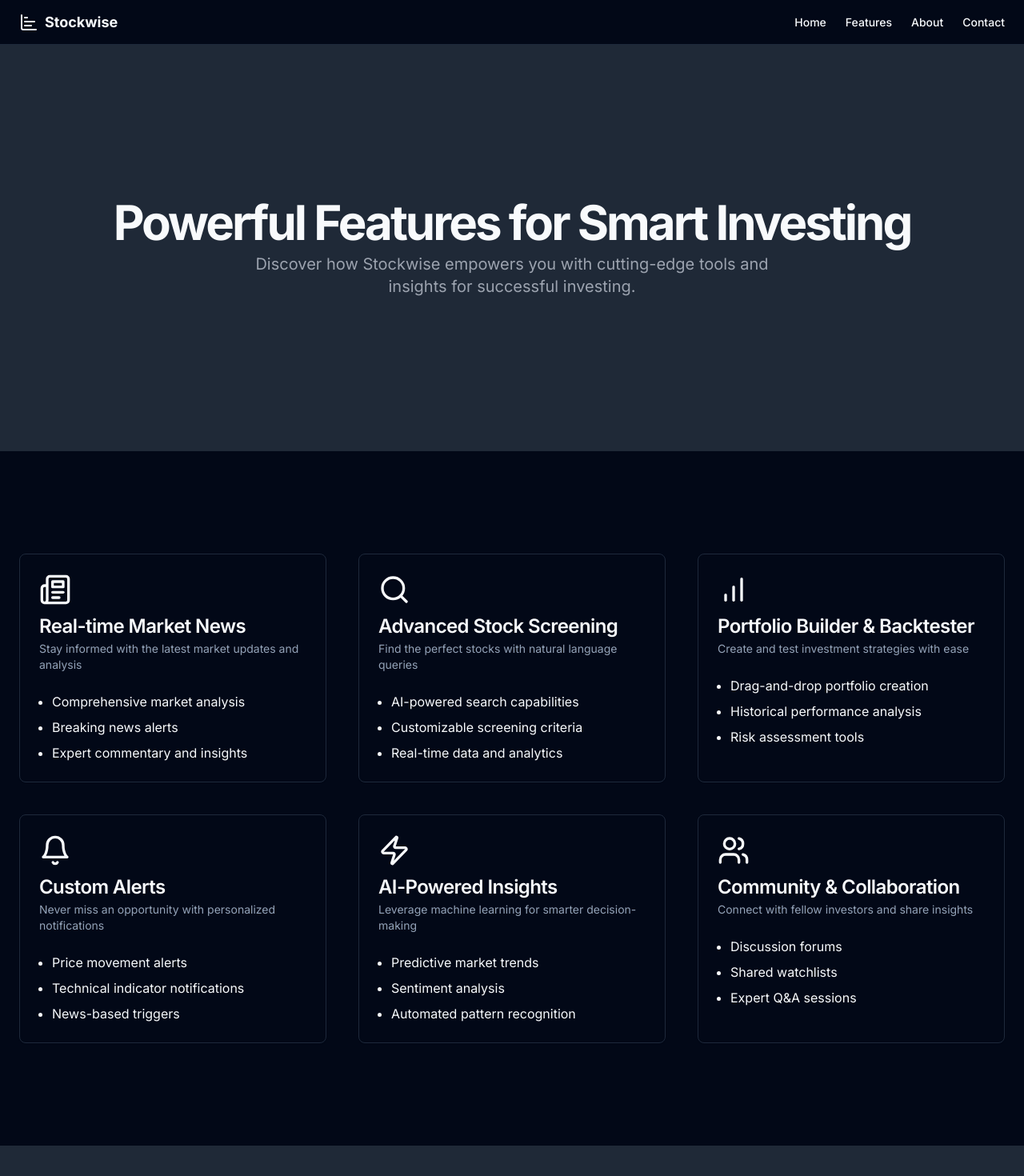
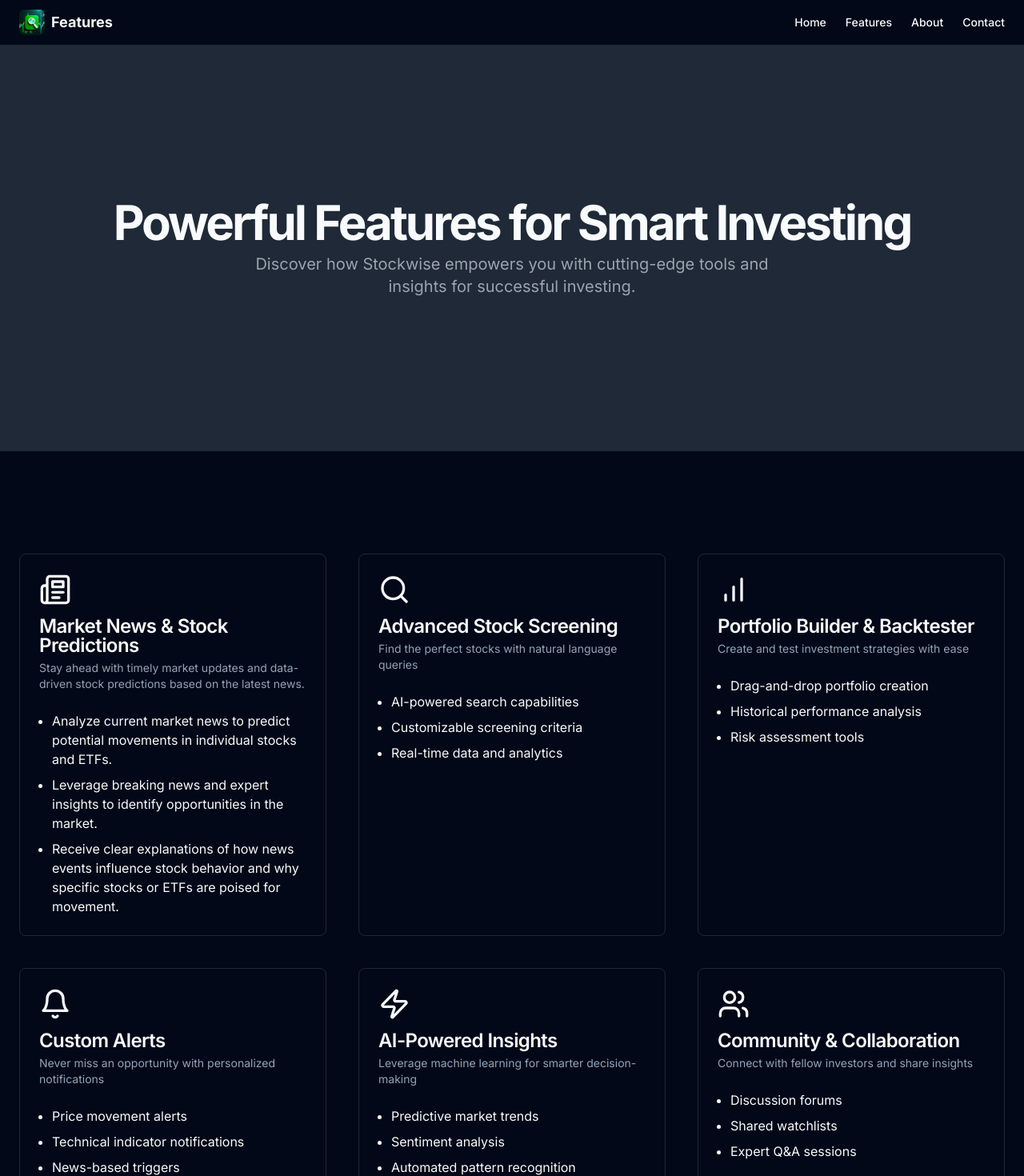
Before and after one commit to prostockwise/stockwise, a Next.js app: page /features in a window 1280 px wide. Shown: the top 1470 px of the page at 80% size. Built offline with nearby package versions, Linux system fonts and the light colour scheme.

Commit message:
improve navbar

```diff
--- a/app/about/page.tsx
+++ b/app/about/page.tsx
@@ -1,16 +1,6 @@
-import { Button } from "@/components/ui/button";
-import {
-  Card,
-  CardContent,
-  CardDescription,
-  CardHeader,
-  CardTitle,
-} from "@/components/ui/card";
-import { ChartBar, Linkedin, Mail, Twitter } from "lucide-react";
-import Image from "next/image";
-import Link from "next/link";
 import { Metadata } from "next";
 import { getURL } from "@/lib/utils";
+import { CommonNavbar } from "@/components/commonnavbar";
 
 export async function generateMetadata(): Promise<Metadata> {
   const url = getURL("/about");
@@ -24,116 +14,10 @@ export async function generateMetadata(): Promise<Metadata> {
   };
 }
 
-function Navbar() {
-  return (
-    <header className="px-4 lg:px-6 h-14 flex items-center border-b">
-      <Link
-        className="flex items-center justify-center"
-        href="/"
-        prefetch={false}
-      >
-        <ChartBar className="h-6 w-6" />
-        <span className="ml-2 text-lg font-bold">Stockwise</span>
-      </Link>
-      <nav className="ml-auto flex gap-4 sm:gap-6">
-        <Link
-          className="text-sm font-medium hover:underline underline-offset-4"
-          href="/"
-          prefetch={false}
-        >
-          Home
-        </Link>
-        <Link
-          className="text-sm font-medium hover:underline underline-offset-4"
-          href="/features"
-          prefetch={false}
-        >
-          Features
-        </Link>
-        <Link
-          className="text-sm font-medium hover:underline underline-offset-4"
-          href="/about"
-          prefetch={false}
-        >
-          About
-        </Link>
-        <Link
-          className="text-sm font-medium hover:underline underline-offset-4"
-          href="/contact"
-          prefetch={false}
-        >
-          Contact
-        </Link>
-      </nav>
-    </header>
-  );
-}
-
-function OurTeam() {
-  return (
-    <section className="w-full py-12 md:py-24 lg:py-32 bg-gray-100 dark:bg-gray-800">
-      <div className="container px-4 md:px-6">
-        <h2 className="text-3xl font-bold tracking-tighter sm:text-4xl md:text-5xl text-center mb-10">
-          Our Team
-        </h2>
-        <div className="grid gap-10 sm:grid-cols-2 lg:grid-cols-3">
-          {[
-            {
-              name: "Jane Doe",
-              role: "CEO & Co-founder",
-              image: "/placeholder.svg?height=400&width=400",
-            },
-            {
-              name: "John Smith",
-              role: "CTO & Co-founder",
-              image: "/placeholder.svg?height=400&width=400",
-            },
-            {
-              name: "Emily Johnson",
-              role: "Head of Product",
-              image: "/placeholder.svg?height=400&width=400",
-            },
-          ].map((member, index) => (
-            <Card key={index} className="overflow-hidden">
-              <CardHeader className="p-0">
-                <Image
-                  src={member.image}
-                  alt={member.name}
-                  width={400}
-                  height={400}
-                  className="object-cover w-full h-60"
-                />
-              </CardHeader>
-              <CardContent className="p-6">
-                <CardTitle>{member.name}</CardTitle>
-                <CardDescription>{member.role}</CardDescription>
-                <div className="flex space-x-4 mt-4">
-                  <Button variant="outline" size="icon">
-                    <Mail className="h-4 w-4" />
-                    <span className="sr-only">Email</span>
-                  </Button>
-                  <Button variant="outline" size="icon">
-                    <Linkedin className="h-4 w-4" />
-                    <span className="sr-only">LinkedIn</span>
-                  </Button>
-                  <Button variant="outline" size="icon">
-                    <Twitter className="h-4 w-4" />
-                    <span className="sr-only">Twitter</span>
-                  </Button>
-                </div>
-              </CardContent>
-            </Card>
-          ))}
-        </div>
-      </div>
-    </section>
-  );
-}
-
 export default function AboutPage() {
   return (
     <div className="flex flex-col min-h-screen">
-      <Navbar />
+      <CommonNavbar location="About" />
       <main className="flex-1">
         <section className="w-full py-12 md:py-24 lg:py-32 xl:py-48 bg-gray-100 dark:bg-gray-800">
           <div className="container px-4 md:px-6">
--- a/app/contact/page.tsx
+++ b/app/contact/page.tsx
@@ -22,6 +22,7 @@ import {
   DialogTitle,
 } from "@/components/ui/dialog";
 import { addContactMessage } from "@/lib/supabase/contact";
+import { CommonNavbar } from "@/components/commonnavbar";
 
 export default function ContactPage() {
   const [isOpen, setIsOpen] = useState(false);
@@ -50,38 +51,7 @@ export default function ContactPage() {
   };
   return (
     <div className="flex flex-col min-h-screen">
-      <header className="px-4 lg:px-6 h-14 flex items-center border-b">
-        <Link className="flex items-center justify-center" href="/">
-          <ChartBar className="h-6 w-6" />
-          <span className="ml-2 text-lg font-bold">Stockwise</span>
-        </Link>
-        <nav className="ml-auto flex gap-4 sm:gap-6">
-          <Link
-            className="text-sm font-medium hover:underline underline-offset-4"
-            href="/"
-          >
-            Home
-          </Link>
-          <Link
-            className="text-sm font-medium hover:underline underline-offset-4"
-            href="/features"
-          >
-            Features
-          </Link>
-          <Link
-            className="text-sm font-medium hover:underline underline-offset-4"
-            href="/about"
-          >
-            About
-          </Link>
-          <Link
-            className="text-sm font-medium hover:underline underline-offset-4"
-            href="/contact"
-          >
-            Contact
-          </Link>
-        </nav>
-      </header>
+      <CommonNavbar location="Contact Us" />
       <main className="flex-1">
         <section className="w-full py-12 md:py-24 lg:py-32 xl:py-48 bg-gray-100 dark:bg-gray-800">
           <div className="container px-4 md:px-6">
--- a/app/features/page.tsx
+++ b/app/features/page.tsx
@@ -19,6 +19,7 @@ import Link from "next/link";
 import { Input } from "@/components/ui/input";
 import { Metadata } from "next";
 import { getURL } from "@/lib/utils";
+import { CommonNavbar } from "@/components/commonnavbar";
 
 export async function generateMetadata(): Promise<Metadata> {
   const url = getURL("/features");
@@ -35,38 +36,7 @@ export async function generateMetadata(): Promise<Metadata> {
 export default function FeaturesPage() {
   return (
     <div className="flex flex-col min-h-screen">
-      <header className="px-4 lg:px-6 h-14 flex items-center border-b">
-        <Link className="flex items-center justify-center" href="/">
-          <ChartBar className="h-6 w-6" />
-          <span className="ml-2 text-lg font-bold">Stockwise</span>
-        </Link>
-        <nav className="ml-auto flex gap-4 sm:gap-6">
-          <Link
-            className="text-sm font-medium hover:underline underline-offset-4"
-            href="/"
-          >
-            Home
-          </Link>
-          <Link
-            className="text-sm font-medium hover:underline underline-offset-4"
-            href="/features"
-          >
-            Features
-          </Link>
-          <Link
-            className="text-sm font-medium hover:underline underline-offset-4"
-            href="/about"
-          >
-            About
-          </Link>
-          <Link
-            className="text-sm font-medium hover:underline underline-offset-4"
-            href="/contact"
-          >
-            Contact
-          </Link>
-        </nav>
-      </header>
+      <CommonNavbar location="Features" />
       <main className="flex-1">
         <section className="w-full py-12 md:py-24 lg:py-32 xl:py-48 bg-gray-100 dark:bg-gray-800">
           <div className="container px-4 md:px-6">
@@ -89,16 +59,27 @@ export default function FeaturesPage() {
               <Card>
                 <CardHeader>
                   <Newspaper className="h-10 w-10 mb-2 text-primary" />
-                  <CardTitle>Real-time Market News</CardTitle>
+                  <CardTitle>Market News & Stock Predictions</CardTitle>
                   <CardDescription>
-                    Stay informed with the latest market updates and analysis
+                    Stay ahead with timely market updates and data-driven stock
+                    predictions based on the latest news.
                   </CardDescription>
                 </CardHeader>
                 <CardContent>
                   <ul className="list-disc pl-4 space-y-2">
-                    <li>Comprehensive market analysis</li>
-                    <li>Breaking news alerts</li>
-                    <li>Expert commentary and insights</li>
+                    <li>
+                      Analyze current market news to predict potential movements
+                      in individual stocks and ETFs.
+                    </li>
+                    <li>
+                      Leverage breaking news and expert insights to identify
+                      opportunities in the market.
+                    </li>
+                    <li>
+                      Receive clear explanations of how news events influence
+                      stock behavior and why specific stocks or ETFs are poised
+                      for movement.
+                    </li>
                   </ul>
                 </CardContent>
               </Card>
--- a/app/page.tsx
+++ b/app/page.tsx
@@ -7,45 +7,9 @@ import { getURL, todayDate } from "@/lib/utils";
 import { Tables } from "@/types_db";
 import NewsCard from "@/components/newscard";
 import { Analyze } from "@/lib/types";
+import { CommonNavbar } from "@/components/commonnavbar";
 
 export const revalidate = 60;
-
-async function Navbar() {
-  return (
-    <header className="px-4 lg:px-6 h-14 flex items-center">
-      <Link className="flex items-center justify-center" href="/">
-        <ChartBar className="h-6 w-6" />
-        <span className="ml-2 text-lg font-bold">Stockwise</span>
-      </Link>
-      <nav className="ml-auto flex gap-4 sm:gap-6">
-        <Link
-          className="text-sm font-medium hover:underline underline-offset-4"
-          href="/features"
-        >
-          Features
-        </Link>
-        {/*<Link*/}
-        {/*  className="text-sm font-medium hover:underline underline-offset-4"*/}
-        {/*  href="#"*/}
-        {/*>*/}
-        {/*  Pricing*/}
-        {/*</Link>*/}
-        <Link
-          className="text-sm font-medium hover:underline underline-offset-4"
-          href="/about"
-        >
-          About
-        </Link>
-        <Link
-          className="text-sm font-medium hover:underline underline-offset-4"
-          href="/contact"
-        >
-          Contact
-        </Link>
-      </nav>
-    </header>
-  );
-}
 
 async function TitleAndDescription() {
   return (
@@ -179,7 +143,7 @@ async function WishList() {
 export default async function Home() {
   return (
     <div className="min-h-screen flex flex-col">
-      <Navbar />
+      <CommonNavbar />
       <main className="flex-1">
         <TitleAndDescription />
         <News />
--- /dev/null
+++ b/components/commonnavbar.tsx
@@ -0,0 +1,49 @@
+import Link from "next/link";
+import Image from "next/image";
+
+export async function CommonNavbar({ location }: { location: string | null }) {
+  return (
+    <header className="px-4 lg:px-6 h-14 flex items-center">
+      <Link className="flex items-center justify-center" href="/">
+        <Image
+          src="/icon.webp"
+          alt="icon"
+          width={64}
+          height={64}
+          className="w-8 h-8"
+        />
+        <span className="ml-2 text-lg font-bold">
+          {location ?? "Stockwise"}
+        </span>
+      </Link>
+      <nav className="ml-auto flex gap-4 sm:gap-6">
+        {location && (
+          <Link
+            className="text-sm font-medium hover:underline underline-offset-4"
+            href="/"
+          >
+            Home
+          </Link>
+        )}
+        <Link
+          className="text-sm font-medium hover:underline underline-offset-4"
+          href="/features"
+        >
+          Features
+        </Link>
+        <Link
+          className="text-sm font-medium hover:underline underline-offset-4"
+          href="/about"
+        >
+          About
+        </Link>
+        <Link
+          className="text-sm font-medium hover:underline underline-offset-4"
+          href="/contact"
+        >
+          Contact
+        </Link>
+      </nav>
+    </header>
+  );
+}
```
Also changed, not shown: public/icon.webp (added).
